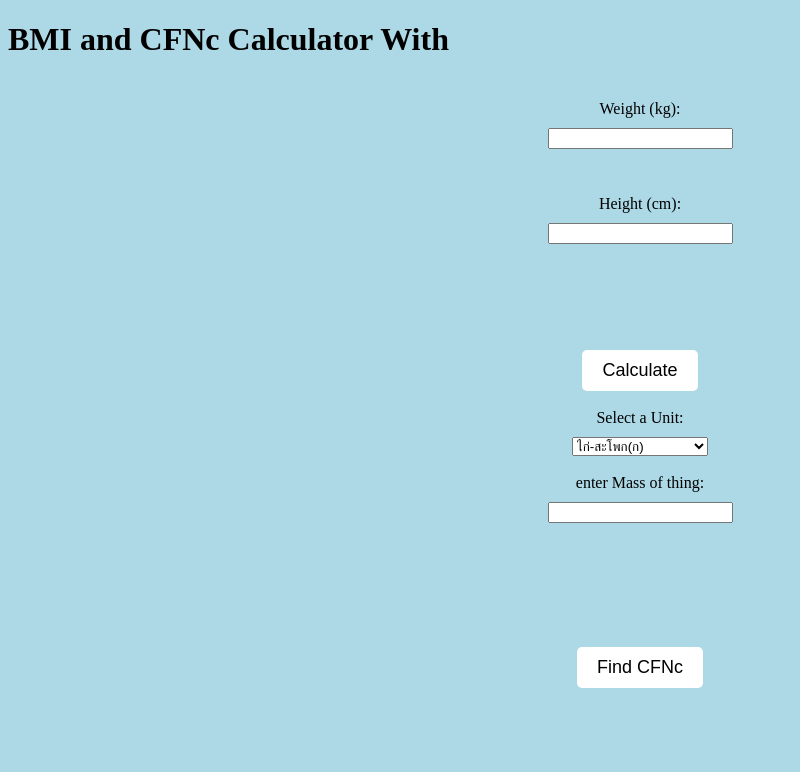
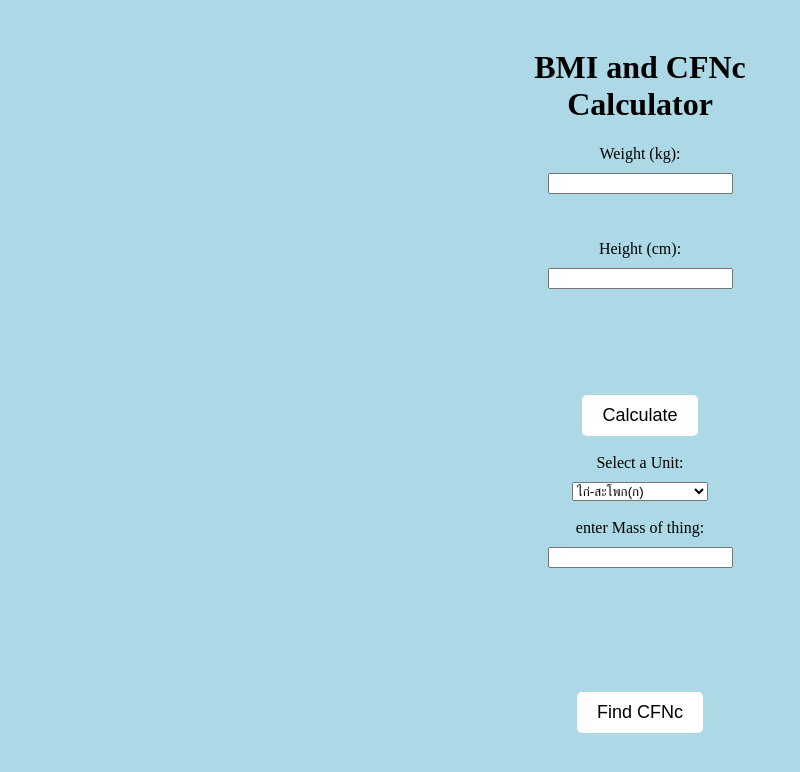
Before and after one commit to Gouzro/Gouzro.github.io, a plain HTML site: page index.html in a window 1280 px wide. Shown: the whole page, without its empty margins (0-800 px from the left). Drawn offline with Linux system fonts and the light colour scheme.

Commit message:
Add files via upload

```diff
--- a/index.html
+++ b/index.html
@@ -1,7 +1,7 @@
 <!DOCTYPE html>
 <html>
 <head>
-  <title>BMI and CFNc Calculator With</title>
+  <title>BMI and CFNc Calculator</title>
   <style>
     /* add a brown background color to the whole page */
     body {
@@ -58,8 +58,8 @@
     }
   </style>
 </head>
-<h1>BMI and CFNc Calculator With</h1>
 <div class="form">
+  <h1>BMI and CFNc Calculator</h1>
   <label for="weight">Weight (kg):</label>
   <input type="text" id="weight" name="weight"><br><br>
   <label for="height">Height (cm):</label>
```
